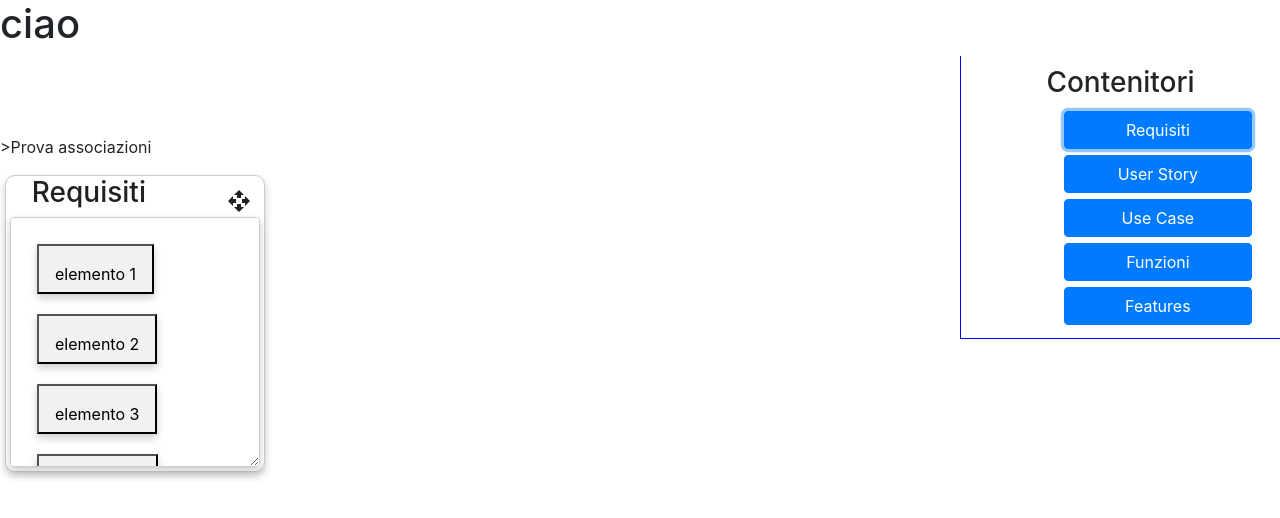
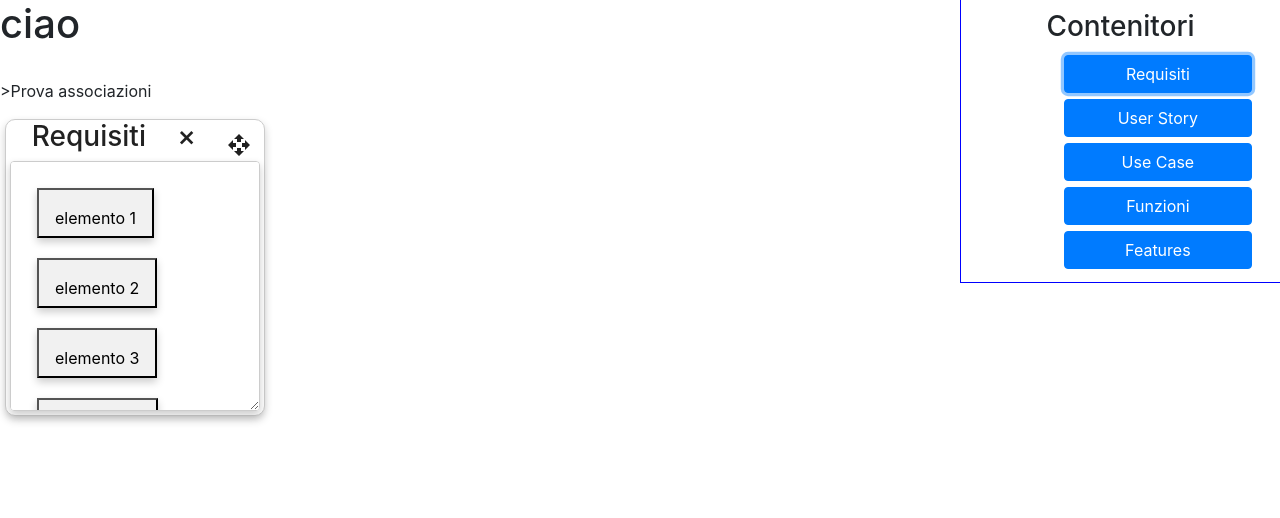
Before and after one commit to provaorganizzazione123/DAL_Manager, an Angular app: page / in a window 1280 px wide. Both pictures are taken after a click on the button "Requisiti". Shown: the top 518 px of the page. Built offline with nearby package versions, Linux system fonts and the light colour scheme.

Commit message:
Modifica Gerardo
modifica fatta il 26/06 ore 17:55

```diff
--- a/src/app/app.component.css
+++ b/src/app/app.component.css
@@ -34,3 +34,13 @@
        height: 50%;
        align-items: center;
    }
+
+   .top{
+       position:fixed;
+       top:0px;
+   }
+
+   .bottom{
+       position:fixed;
+       bottom:0px;
+   }
--- a/src/app/app.component.html
+++ b/src/app/app.component.html
@@ -1,5 +1,6 @@
 
-<h1>ciao</h1>
+<h1 [ngClass]="{bottom: classe, top: !classe}" (click)="classe = !classe">ciao</h1>
+
 
 <router-outlet>
     <div class="work-container"  >
--- a/src/app/container-associated/container-associated.component.html
+++ b/src/app/container-associated/container-associated.component.html
@@ -1,7 +1,7 @@
 <p>>Prova associazioni</p>
 
 
-  <div class="titolo" *ngFor="let cont of contenitoriAperti" cdkDrag cdkDragBoundary=".work-container" >
+  <div class="titolo" *ngFor="let cont of contenitoriAperti" cdkDrag cdkDragBoundary=".work-container" id="{{cont.id}}">
      <h3 style="float:left ; margin-left: 10%" >
     {{cont.nome}}
      </h3>
@@ -10,9 +10,8 @@
         <path d="M10 9h4V6h3l-5-5-5 5h3v3zm-1 1H6V7l-5 5 5 5v-3h3v-4zm14 2l-5-5v3h-3v4h3v3l5-5zm-9 3h-4v3H7l5 5 5-5h-3v-3z"></path>
         <path d="M0 0h24v24H0z" fill="none"></path>
       </svg>
-
     </div>
-
+    <h3>&times;</h3>
   <div class="box-element">
     <button class="element" *ngFor="let elemento of listElement">
       <p>
```
